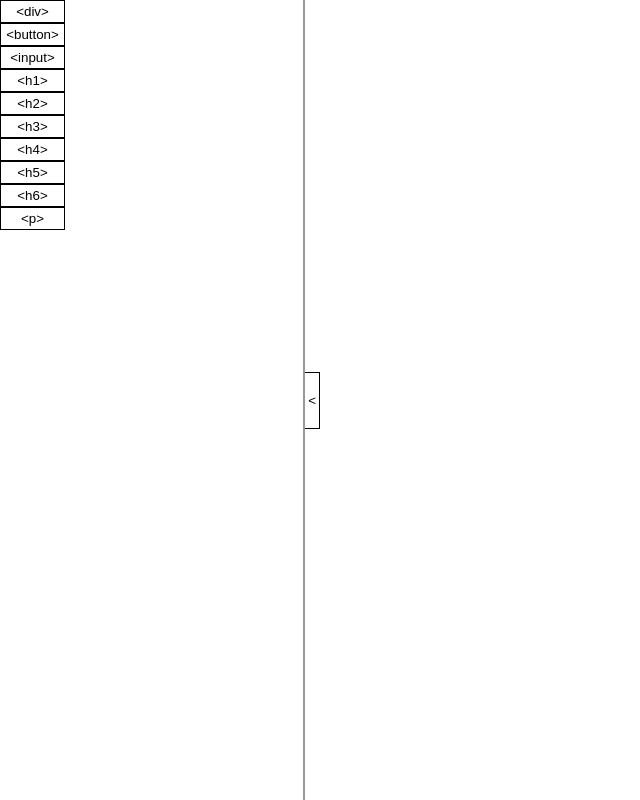
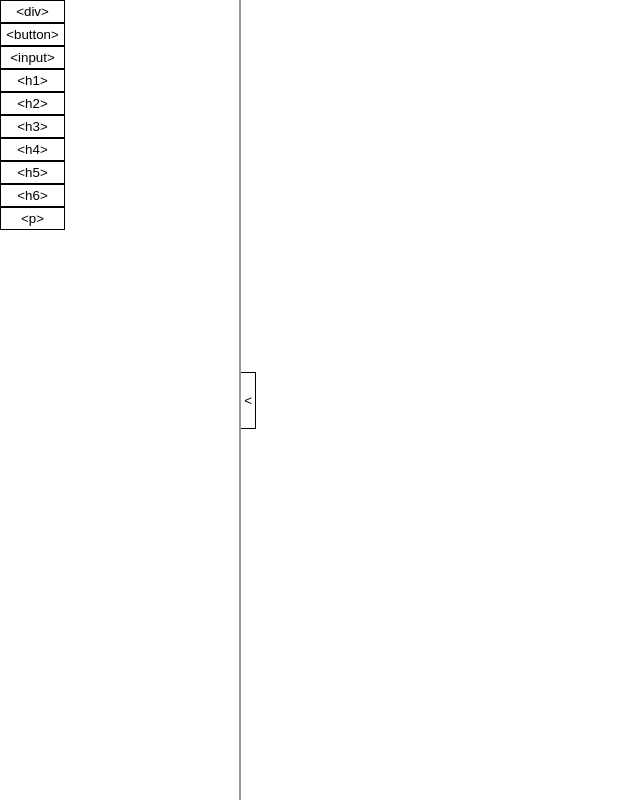
Before and after one commit to hagaser/website_builder, a React (Create React App) app: page / in a window 1280 px wide. Shown: the whole page, without its empty margins (0-640 px from the left). Built offline with nearby package versions, Linux system fonts and the light colour scheme.

Commit message:
Draggable_div

```diff
--- a/src/App.js
+++ b/src/App.js
@@ -1,11 +1,24 @@
-import React from 'react';
+import React, { useState } from 'react';
 import './App.css';
 import Panel from './components/UI/Panel/Panel';
+import WorkingField from './components/UI/WorkingField/WorkingField';
+import { getArray } from './utils/getArray';
 
 function App() {
+
+  const [divs, setDivs] = useState(0);
+
+  const divArr = getArray(divs)
+
   return (
     <div className="App">
-      <Panel/>
+      <Panel
+        setDivs = {setDivs}
+        divs = {divs}
+      />
+      <WorkingField
+        divArr = {divArr}
+      />
     </div>
   );
 }
--- a/src/components/UI/Panel/Panel.jsx
+++ b/src/components/UI/Panel/Panel.jsx
@@ -1,24 +1,34 @@
 import React, { useState } from "react";
-import classes from "./Panel.module.css"
+import classes from "./Panel.module.css";
 import MyButton from "../MyButton/MyButton";
 
-const Panel = () => {
+const Panel = ({ setDivs, divs }) => {
 
   const [displayPanel, setDisplayPanel] = useState(true);
 
+  const rootClasses = [classes.panel__block];
+  if (!displayPanel) rootClasses.push(classes.hiden__block);
+
   const buttons = [
-    "div", "button", "input",
-    "h1", "h2", "h3",
-    "h4", "h5", "h6", "p"
+    {name: "div", function: setDivs, state: divs},
+    {name: "button", function: null, state: null},
+    {name: "input", function: null, state: null},
+    {name: "h1", function: null, state: null},
+    {name: "h2", function: null, state: null},
+    {name: "h3", function: null, state: null},
+    {name: "h4", function: null, state: null},
+    {name: "h5", function: null, state: null},
+    {name: "h6", function: null, state: null},
+    {name: "p", function: null, state: null}
   ];
 
   return (
-    <div className={classes.panel__block}>
+    <div className={rootClasses.join(" ")}>
       {displayPanel
       ?
         <div className={classes.panel}>
           {buttons.map(btn =>
-            <MyButton key={btn}>&lt;{btn}&gt;</MyButton>
+            <MyButton key={btn.name} onClick = {() => btn.function(btn.state + 1)}>&lt;{btn.name}&gt;</MyButton>
           )}
         </div>
       :
--- a/src/components/UI/Panel/Panel.module.css
+++ b/src/components/UI/Panel/Panel.module.css
@@ -1,11 +1,13 @@
 .panel {
   border-right: 2px solid #999999;
   height: 100vh;
-  width: 96%;
+  width: 100%;
+  background-color: white;
 }
 .panel__block {
   position: fixed;
-  width: 25%;
+  z-index: 1;
+  width: 20%;
   display: flex;
   align-items: center;
 }
@@ -20,3 +22,6 @@
   height: 100vh;
   width: 0;
 }
+.hiden__block {
+  width: 2px;
+}
--- /dev/null
+++ b/src/components/UI/WorkingField/WorkingField.jsx
@@ -0,0 +1,22 @@
+import React from "react";
+import classes from "./WorkingField.module.css"
+import Draggable from "react-draggable";
+
+const WorkingField = ({ divArr }) => {
+
+  return (
+    <div className={classes.work__field}>
+      {divArr.map(div =>
+        <Draggable
+            defaultPosition={{x: 500, y: 0}}
+            bounds={{left: 0, top: 0}}
+        >
+          <div className={classes.draggable__div} key={div}>
+          </div>
+        </Draggable>
+      )}
+    </div>
+  );
+};
+
+export default WorkingField
--- /dev/null
+++ b/src/components/UI/WorkingField/WorkingField.module.css
@@ -0,0 +1,10 @@
+.work_field {
+  width: 100%;
+}
+.draggable__div {
+  position: absolute;
+  width: 100px;
+  height: 100px;
+  background-color: #0074D9;
+  cursor: grab;
+}
--- /dev/null
+++ b/src/utils/getArray.js
@@ -0,0 +1,10 @@
+export const getArray = (count) => {
+
+  const Arr = []
+
+  for(let i = 1; i < count + 1; i++) {
+    Arr.push(i)
+  }
+
+  return Arr
+}
```
